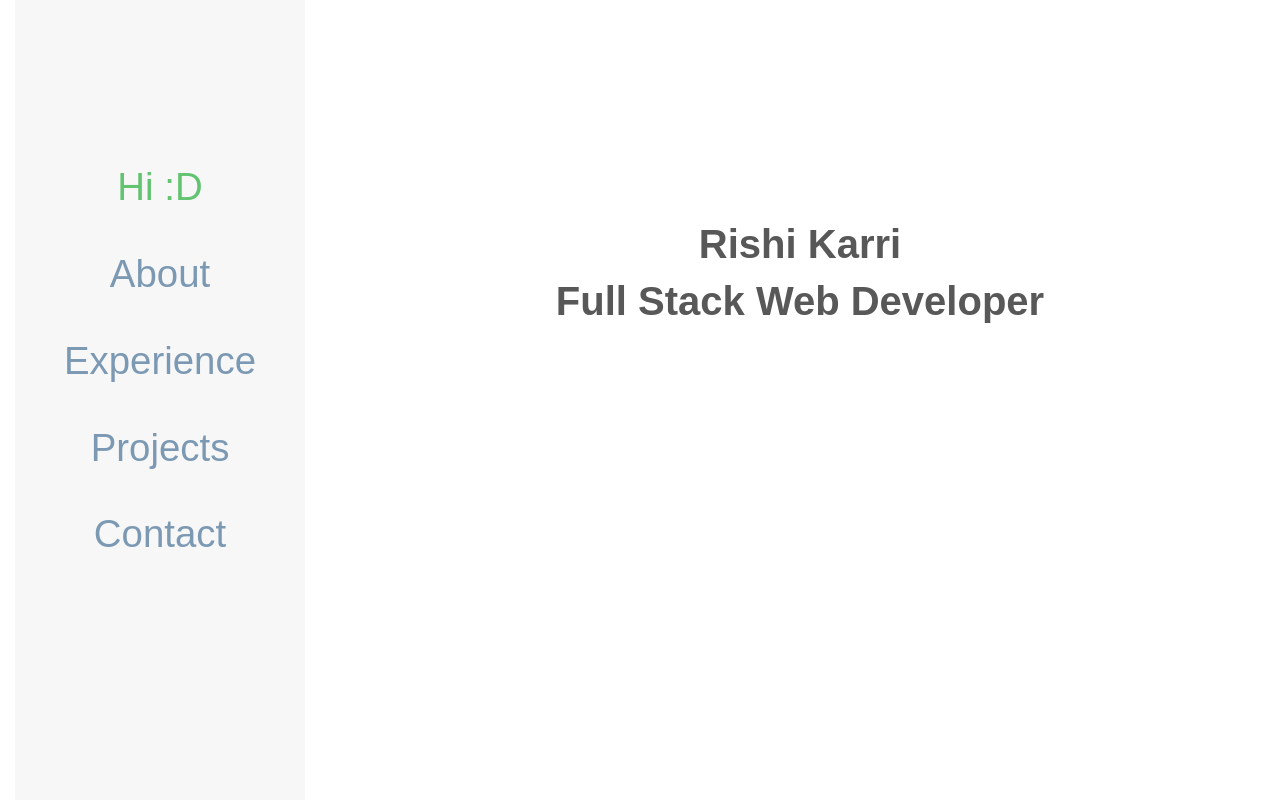
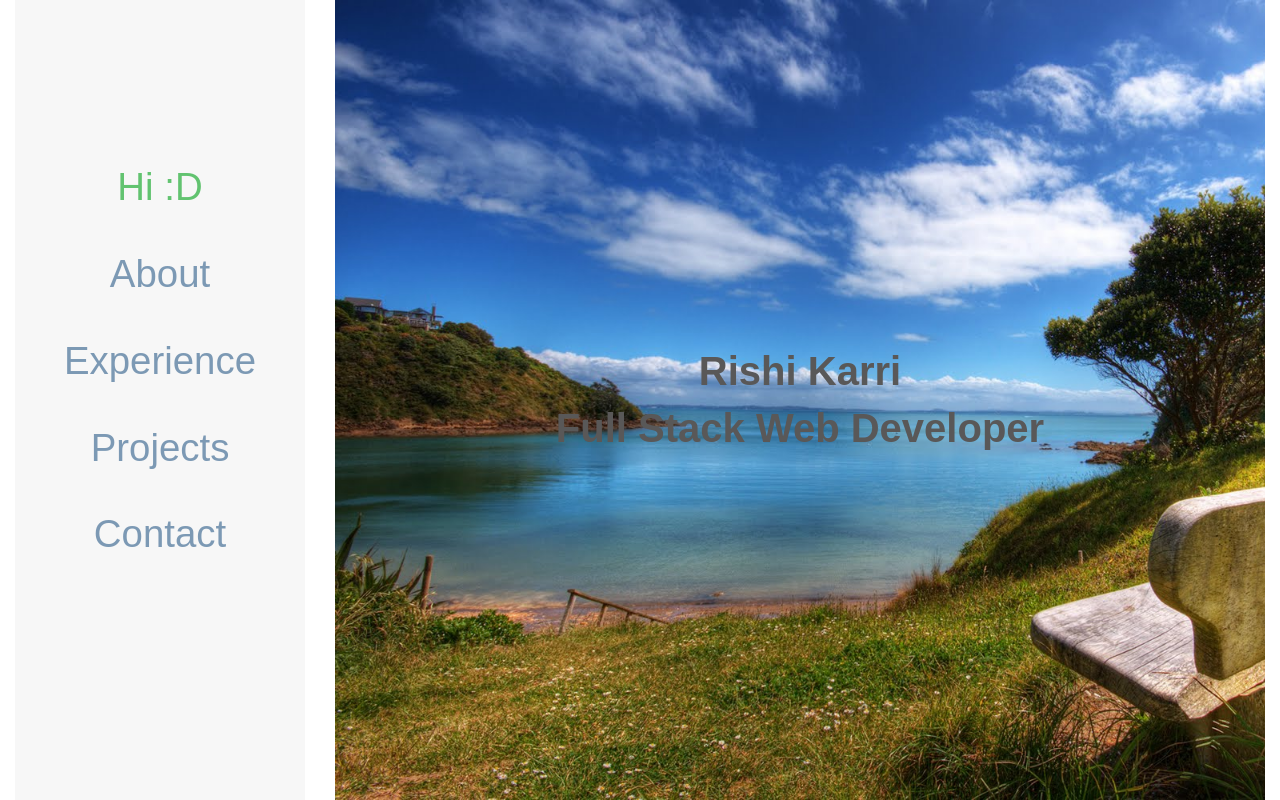
Before and after one commit to rishikarri/practice-building-portfolio, a React (Create React App) app: page / in a window 1280 px wide. Built offline with nearby package versions, Linux system fonts and the light colour scheme.

Commit message:
Added a new background image

```diff
--- a/compass/sass/styles.scss
+++ b/compass/sass/styles.scss
@@ -46,9 +46,25 @@ $backgroundColor: ghostwhite;
  .mid-and-center{
  	text-align: center;
  	margin-top: 27vh;
+ 	margin: auto;
 
  }
 
  .full-view-height{
  	height: 100vh;
  }
+
+ .background-image{
+ 	background-image: url('../../src/Images/green-nature-image.jpg');
+
+ 	background-repeat: no-repeat;
+ 	height: 100%;
+ 	width: 100%;
+
+ 	display: flex;
+ 	background-size: cover;
+
+
+ 	// align-items: center;
+ 	// justify-content: center;
+ }
--- a/src/CSS/styles.css
+++ b/src/CSS/styles.css
@@ -44,9 +44,20 @@ html {
 .mid-and-center {
   text-align: center;
   margin-top: 27vh;
+  margin: auto;
 }
 
-/* line 52, ../../compass/sass/styles.scss */
+/* line 53, ../../compass/sass/styles.scss */
 .full-view-height {
   height: 100vh;
 }
+
+/* line 57, ../../compass/sass/styles.scss */
+.background-image {
+  background-image: url("../../src/Images/green-nature-image.jpg");
+  background-repeat: no-repeat;
+  height: 100%;
+  width: 100%;
+  display: flex;
+  background-size: cover;
+}
--- a/src/Components/App.js
+++ b/src/Components/App.js
@@ -25,7 +25,7 @@ class App extends Component {
 
                 </div>
 
-                <div className='col-xs-9'>
+                <div className='col-xs-9 full-view-height'>
                 	{this.props.children}
                 </div>
 
--- a/src/Components/Hi.js
+++ b/src/Components/Hi.js
@@ -6,11 +6,13 @@ class Hi extends Component{
 
 	render(){
 		return(
-			<div>
+			<div className="background-image">
 
-				<div className="mid-and-center beast-text">
-					<div>Rishi Karri </div>
-					<div>Full Stack Web Developer </div>
+				<div className="beast-text mid-and-center">
+					<div className>
+						<div>Rishi Karri </div>
+						<div>Full Stack Web Developer </div>
+					</div>
 				</div>
 
 
```
Also changed, not shown: src/Images/Background-image-1.26.2017.png (added), src/Images/green-nature-image.jpg (added).
